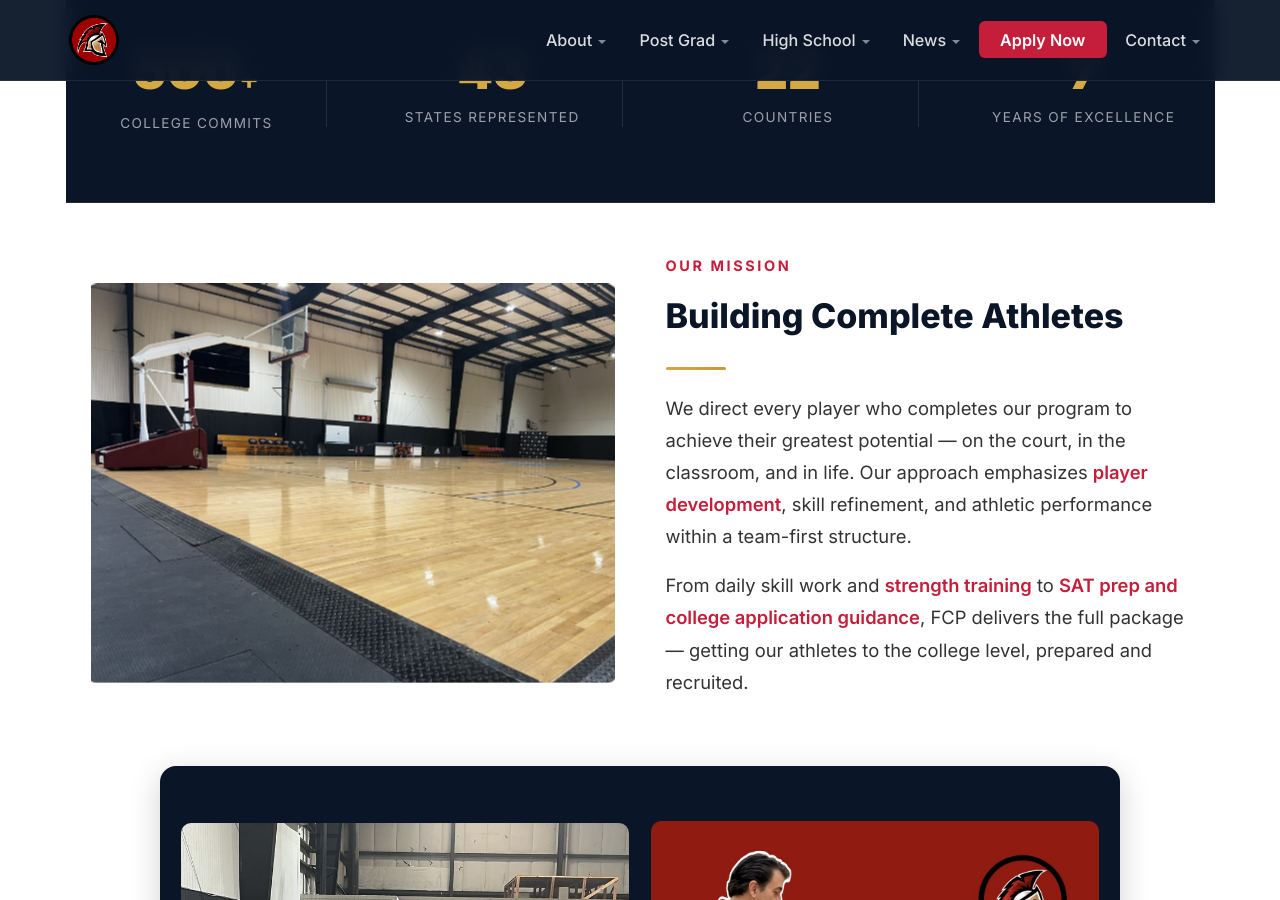
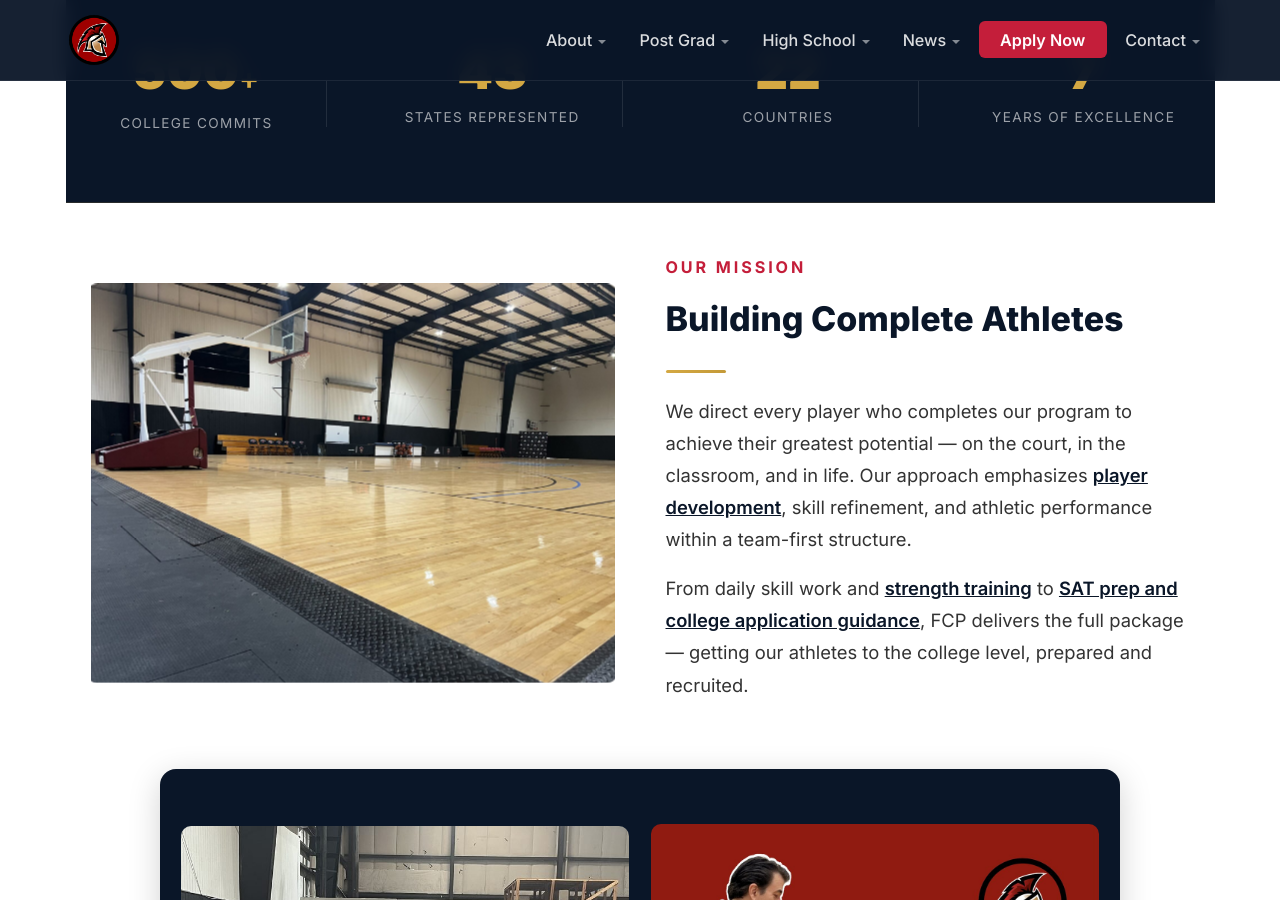
Before and after one commit to CoachD23/fcp-jekyll-site, a Jekyll site: the page built from about.md, in a window 1280 px wide and 900 px high, scrolled down 965 px. Built offline with Jekyll 4.4.1, drawn with Linux system fonts in a browser that asks for light colours; a script that is not in the unit is left out.

Commit message:
About: swap league logos to full-color transparent PNGs, fix Mission label + red links

```diff
--- a/about.md
+++ b/about.md
@@ -42,11 +42,11 @@
     <img src="/assets/images/training/gym-main.jpg" alt="FCP student-athletes training at the Spartan Training Center in Fort Walton Beach, Florida" loading="lazy">
   </div>
   <div class="program-details">
-    <span class="section-label" style="font-size: 0.85rem;">Our Mission</span>
+    <span class="section-label">Our Mission</span>
     <h2 style="font-size: 2rem; font-weight: 800; color: #0a1628; margin-top: 0.5rem; line-height: 1.25;">Building Complete Athletes</h2>
     <div class="gold-rule" style="margin: 0.75rem 0 1.25rem;"></div>
-    <p style="font-size: 1.08rem; line-height: 1.75; color: #333;">We direct every player who completes our program to achieve their greatest potential — on the court, in the classroom, and in life. Our approach emphasizes <a href="/training/" style="color: #c41e3a; font-weight: 600;">player development</a>, skill refinement, and athletic performance within a team-first structure.</p>
-    <p style="font-size: 1.08rem; line-height: 1.75; color: #333;">From daily skill work and <a href="/training/" style="color: #c41e3a; font-weight: 600;">strength training</a> to <a href="/academics/" style="color: #c41e3a; font-weight: 600;">SAT prep and college application guidance</a>, FCP delivers the full package — getting our athletes to the college level, prepared and recruited.</p>
+    <p style="font-size: 1.08rem; line-height: 1.75; color: #333;">We direct every player who completes our program to achieve their greatest potential — on the court, in the classroom, and in life. Our approach emphasizes <a href="/training/" style="color: #0a1628; font-weight: 600; text-decoration: underline;">player development</a>, skill refinement, and athletic performance within a team-first structure.</p>
+    <p style="font-size: 1.08rem; line-height: 1.75; color: #333;">From daily skill work and <a href="/training/" style="color: #0a1628; font-weight: 600; text-decoration: underline;">strength training</a> to <a href="/academics/" style="color: #0a1628; font-weight: 600; text-decoration: underline;">SAT prep and college application guidance</a>, FCP delivers the full package — getting our athletes to the college level, prepared and recruited.</p>
   </div>
 </section>
 
@@ -131,8 +131,8 @@
     <div class="path-card fade-in" style="text-align: center;">
       <h3 style="color: #fff; font-size: 1.4rem; font-weight: 800; margin-bottom: 0.75rem;">National High School</h3>
       <div class="path-logos" style="justify-content: center;">
-        <img src="/assets/images/grind-session.png" alt="Grind Session basketball league logo" loading="lazy">
-        <img src="/assets/images/siaa.webp" alt="SIAA — Sunshine Independent Athletic Association logo" loading="lazy">
+        <img src="/assets/images/grind-session-transparent.png" alt="Grind Session basketball league logo" loading="lazy">
+        <img src="/assets/images/siaa-transparent.png" alt="SIAA — Sunshine Independent Athletic Association logo" loading="lazy">
       </div>
       <p style="text-align: justify; color: rgba(255,255,255,0.75); font-size: 0.95rem; line-height: 1.7;">FCP's high school program competes in the <strong style="color: #fff;">Grind Session</strong> and <strong style="color: #fff;">SIAA</strong> — two of the top independent basketball circuits in the country. Student-athletes receive accredited academics alongside competitive game schedules against nationally ranked programs.</p>
       <a href="/high-school/" class="btn btn-outline" style="margin-top: 1.25rem;">Explore High School</a>
@@ -142,8 +142,8 @@
     <div class="path-card fade-in" style="text-align: center;">
       <h3 style="color: #fff; font-size: 1.4rem; font-weight: 800; margin-bottom: 0.75rem;">Post-Graduate Program</h3>
       <div class="path-logos" style="justify-content: center;">
-        <img src="/assets/images/sehal.png" alt="SEHAL — Southeast Homeschool Athletic League logo" loading="lazy">
-        <img src="/assets/images/phsba-opt.png" alt="PHSBA — Prep &amp; Homeschool Basketball Alliance logo" loading="lazy">
+        <img src="/assets/images/sehal-transparent.png" alt="SEHAL — Southeast Elite High School Athletic League logo" loading="lazy">
+        <img src="/assets/images/phsba-transparent.png" alt="PHSBA — Post High School Basketball Association logo" loading="lazy">
       </div>
       <p style="text-align: justify; color: rgba(255,255,255,0.75); font-size: 0.95rem; line-height: 1.7;">Post-graduates compete in the <strong style="color: #fff;">SEHAL</strong> and <strong style="color: #fff;">PHSBA</strong>, facing top prep programs across the Southeast and nationally. This gap year gives athletes the additional development, film, and exposure needed to earn college roster spots.</p>
       <a href="/post-grad/" class="btn btn-outline" style="margin-top: 1.25rem;">Explore Post-Grad</a>
@@ -178,8 +178,8 @@
 .two-paths-grid { display: grid; grid-template-columns: 1fr 1fr; gap: 2rem; max-width: 960px; margin: 2rem auto 0; }
 .path-card { background: rgba(255,255,255,0.05); border: 1px solid rgba(255,255,255,0.08); border-radius: 14px; padding: 2rem; }
 .path-card:hover { background: rgba(255,255,255,0.08); border-color: rgba(212,168,67,0.25); }
-.path-logos { display: flex; align-items: center; gap: 1.25rem; margin-bottom: 1.25rem; padding: 1rem; background: rgba(255,255,255,0.06); border-radius: 10px; }
-.path-logos img { height: 60px; width: auto; max-width: 160px; object-fit: contain; filter: brightness(0) invert(1); opacity: 0.85; }
+.path-logos { display: flex; align-items: center; gap: 1.25rem; margin-bottom: 1.25rem; padding: 1.25rem; background: rgba(255,255,255,0.10); border-radius: 10px; }
+.path-logos img { height: 70px; width: auto; max-width: 180px; object-fit: contain; opacity: 1; }
 .path-shared { max-width: 960px; margin: 2.5rem auto 0; padding-top: 2rem; border-top: 1px solid rgba(255,255,255,0.08); }
 .path-benefits { display: flex; justify-content: center; gap: 3rem; flex-wrap: wrap; }
 .path-benefit { display: flex; flex-direction: column; align-items: center; color: rgba(255,255,255,0.8); font-size: 1rem; font-weight: 600; }
```
Also changed, not shown: assets/images/grind-session-transparent.png (added), assets/images/phsba-transparent.png (added), assets/images/sehal-transparent.png (added), assets/images/siaa-transparent.png (added).
